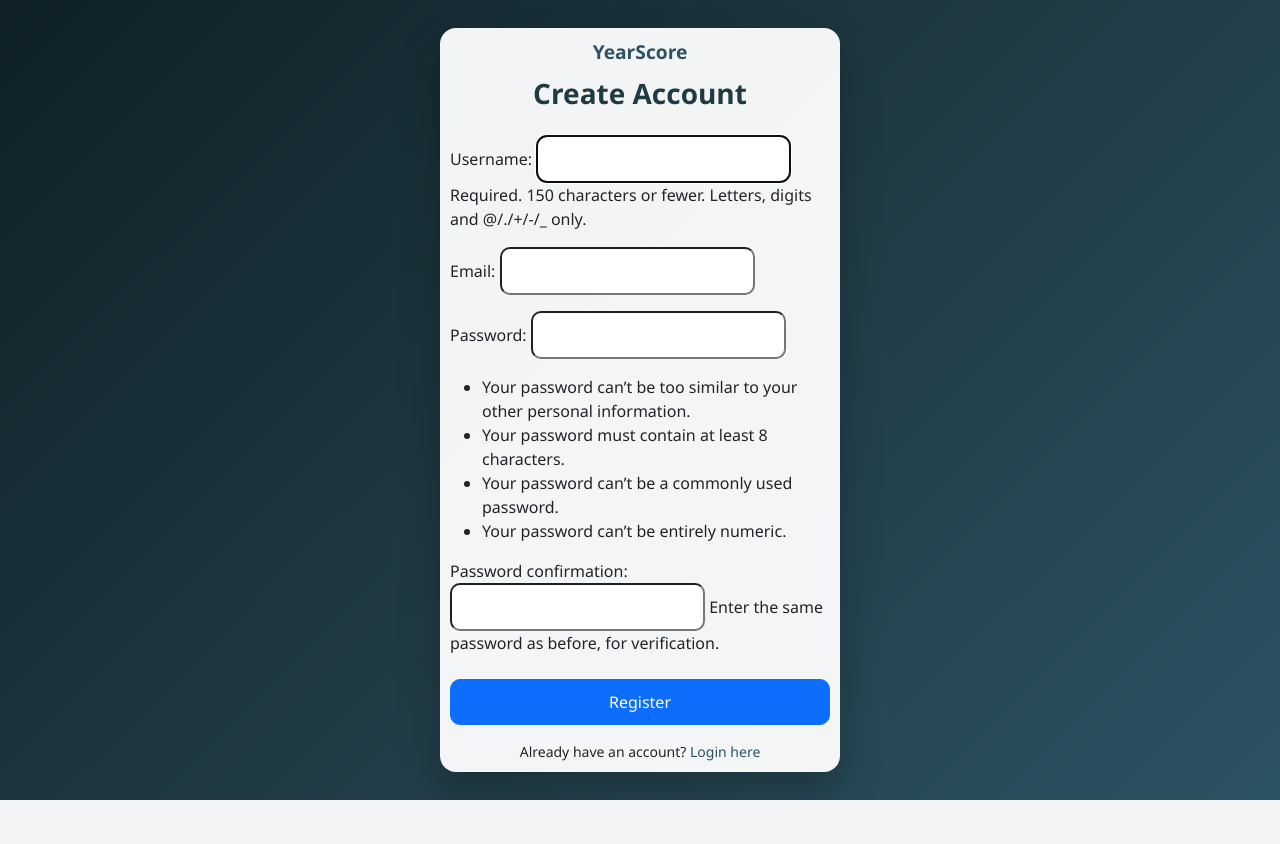
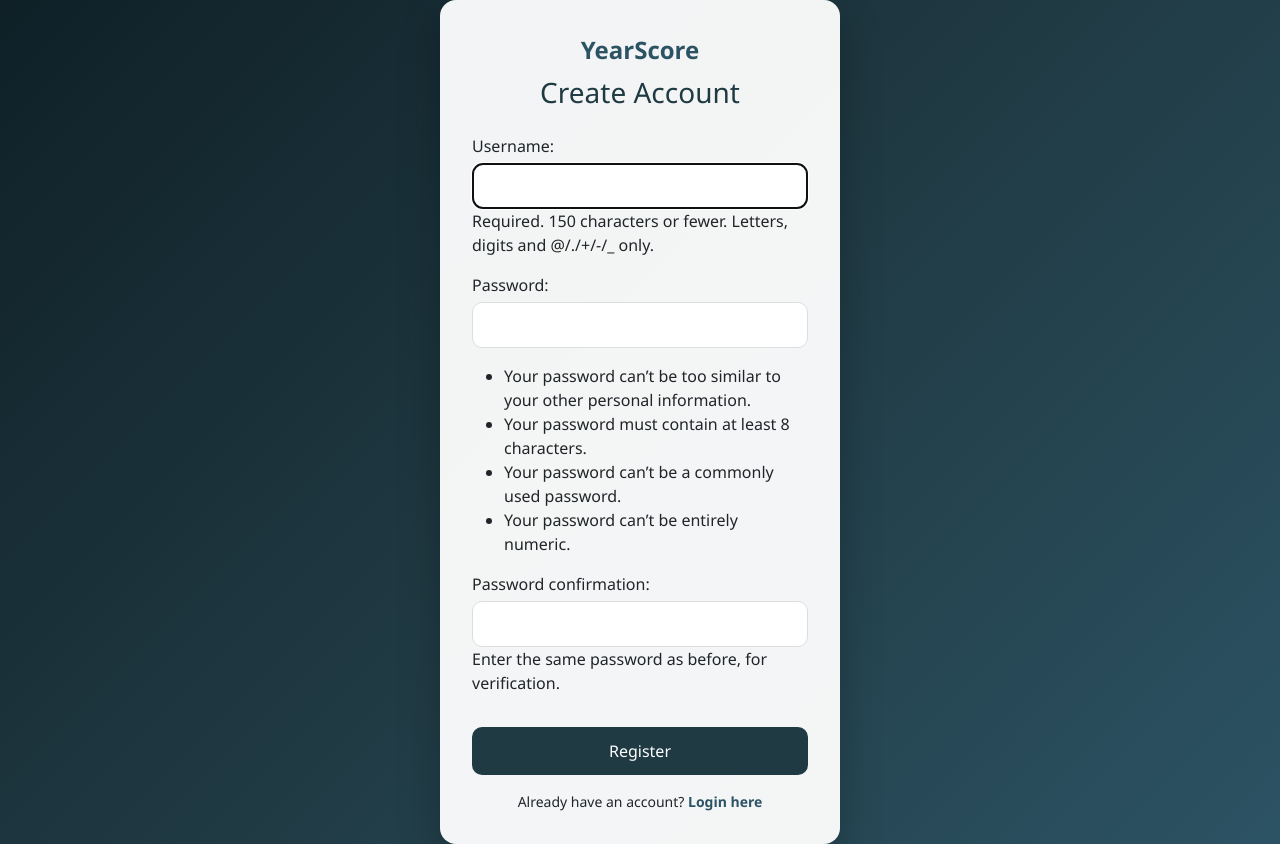
Before and after one commit to RajSingh-ops/student_performance_tracker, a Django app: page /register/ in a window 1280 px wide. Before the commit the page ends 800 px from the top, so only its background shows below. Run offline with Django 5.2, Linux system fonts and the light colour scheme.

Commit message:
simplify

```diff
--- a/tracker/forms.py
+++ b/tracker/forms.py
@@ -3,8 +3,10 @@ from django.contrib.auth.models import User
 from django.contrib.auth.forms import UserCreationForm
 
 class CustomRegisterForm(UserCreationForm):
-    email = forms.EmailField(required=True)
+    # We removed the email field entirely
 
     class Meta:
         model = User
-        fields = ["username", "email", "password1", "password2"]
+        # We only list 'username' here.
+        # UserCreationForm automatically adds the two password fields.
+        fields = ["username"]
--- a/tracker/templates/register.html
+++ b/tracker/templates/register.html
@@ -3,18 +3,7 @@
 <head>
     <meta charset="UTF-8">
     <title>Register – YearScore</title>
-
-    <!-- Bootstrap -->
     <link href="https://cdn.jsdelivr.net/npm/bootstrap@5.3.2/dist/css/bootstrap.min.css" rel="stylesheet">
-
-    <!-- Favicon -->
-    <link rel="icon" type="image/png"
-          href="https://res.cloudinary.com/doobd64zf/image/upload/v1766846132/Screenshot_2025-12-27_193930_gqn96z.png">
-
-    <!-- Apple Touch Icon (kept as requested) -->
-    <link rel="apple-touch-icon"
-          href="https://res.cloudinary.com/doobd64zf/image/upload/v1766846132/Screenshot_2025-12-27_193930_gqn96z.png">
-
     <style>
         body {
             min-height: 100vh;
@@ -24,78 +13,60 @@
             justify-content: center;
             font-family: "Segoe UI", system-ui, sans-serif;
         }
-
         .register-card {
             width: 100%;
             max-width: 400px;
-            border: none;
             border-radius: 16px;
             background: rgba(255, 255, 255, 0.95);
             box-shadow: 0 20px 40px rgba(0, 0, 0, 0.25);
+            padding: 2rem;
+        }
+        .brand {
+            text-align: center;
+            font-weight: 700;
+            font-size: 1.5rem;
+            color: #2c5364;
+            margin-bottom: 0.5rem;
+        }
+        /* Style Django's auto-generated form fields */
+        form p input {
+            width: 100%;
             padding: 10px;
+            border: 1px solid #ddd;
+            border-radius: 10px;
+            margin-top: 5px;
         }
-
-        .register-card h3 {
-            font-weight: 600;
-            color: #203a43;
-        }
-
-        .register-card form p {
-            margin-bottom: 1rem;
-        }
-
-        .register-card input {
-            border-radius: 10px;
-            padding: 10px;
-        }
-
         .btn-primary {
             border-radius: 10px;
-            font-weight: 500;
-            padding: 10px;
+            padding: 12px;
+            background: #203a43;
+            border: none;
         }
-
-        .links a {
-            text-decoration: none;
-            color: #2c5364;
-        }
-
-        .links a:hover {
-            text-decoration: underline;
-        }
-
-        .brand {
-            text-align: center;
-            margin-bottom: 10px;
-            font-weight: 700;
-            font-size: 1.2rem;
-            color: #2c5364;
+        .btn-primary:hover {
+            background: #2c5364;
         }
     </style>
 </head>
-
 <body>
 
 <div class="register-card">
-    <div class="card-body">
-
     <div class="brand">YearScore</div>
-
-        <h3 class="text-center mb-4">Create Account</h3>
+    <h3 class="text-center mb-4" style="color: #203a43;">Create Account</h3>
 
     <form method="post">
         {% csrf_token %}
+
+        {# This will now render Username, Password, and Password (Again) #}
         {{ form.as_p }}
-            <button type="submit" class="btn btn-primary w-100 mt-2">
+
+        <button type="submit" class="btn btn-primary w-100 mt-3">
             Register
         </button>
     </form>
 
-        <div class="text-center mt-3 small links">
+    <div class="text-center mt-3 small">
         Already have an account?
-            <a href="{% url 'login' %}">Login here</a>
-        </div>
-
+        <a href="{% url 'login' %}" style="color: #2c5364; text-decoration: none; font-weight: 600;">Login here</a>
     </div>
 </div>
 
--- a/tracker/views_auth.py
+++ b/tracker/views_auth.py
@@ -16,26 +16,18 @@ class CustomLoginView(LoginView):
 
 from django.conf import settings
 from django.core.mail import send_mail
+from django.shortcuts import render, redirect
+from .forms import CustomRegisterForm
+from django.contrib import messages
 
 def register_view(request):
     if request.method == "POST":
         form = CustomRegisterForm(request.POST)
         if form.is_valid():
-            user = form.save()
-
-            try:
-                send_mail(
-                    subject="Welcome to Performance Tracker",
-                    message="Your account was created successfully!",
-                    from_email=settings.DEFAULT_FROM_EMAIL,  # ✅ FIX
-                    recipient_list=[user.email],
-                    fail_silently=False,  # keep False for now
-                )
-            except Exception as e:
-                print("Email error:", e)
-
+            form.save()
+            # Optional: Add a success message so the user knows it worked
+            messages.success(request, "Account created successfully! You can now login.")
             return redirect("login")
-
     else:
         form = CustomRegisterForm()
 
```
Also changed, not shown: yearscore/settings.py (+0 -9 lines). Lines whose indentation alone changed are shown as unchanged.
